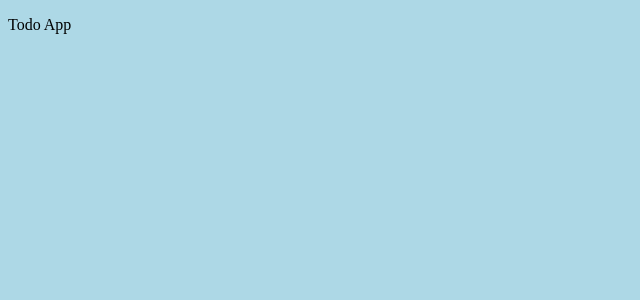
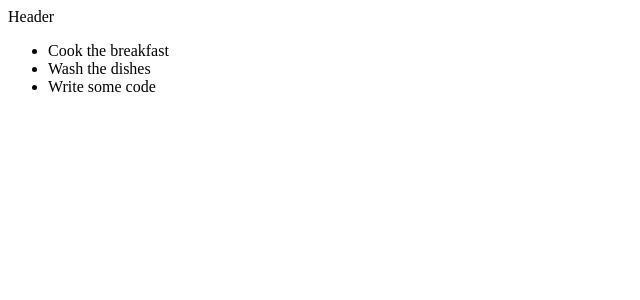
Before and after one commit to aitzhans/react-todo, a React app: page / in a window 1280 px wide. Shown: the top 300 px of the page, without its empty margins (0-640 px from the left). Built offline with nearby package versions, Linux system fonts and the light colour scheme.

Commit message:
feat: add basic structure and context

```diff
--- /dev/null
+++ b/src/components/App/App.jsx
@@ -0,0 +1,16 @@
+import React from 'react';
+import TodoListContextProvider from '../todo-context/TodoContext';
+
+import TodoHeader from '../todo-header/TodoHeader';
+import TodoList from '../todo-list/TodoList';
+
+export default function App() {
+  return (
+    <TodoListContextProvider>
+      <div>
+        <TodoHeader />
+        <TodoList />
+      </div>
+    </TodoListContextProvider>
+  );
+}
--- /dev/null
+++ b/src/components/App/index.js
@@ -0,0 +1,3 @@
+import App from './App';
+
+export default App;
--- /dev/null
+++ b/src/components/todo-context/TodoContext.js
@@ -0,0 +1,21 @@
+import React, { createContext, useState } from 'react';
+
+export const TodoListContext = createContext();
+
+const TodoListContextProvider = (props) => {
+  const { children } = props;
+  // eslint-disable-next-line no-unused-vars
+  const [todos, setTodos] = useState([
+    { todo: 'Cook the breakfast', id: 1 },
+    { todo: 'Wash the dishes', id: 2 },
+    { todo: 'Write some code', id: 3 },
+  ]);
+
+  return (
+    <TodoListContext.Provider value={{ todos }}>
+      {children}
+    </TodoListContext.Provider>
+  );
+};
+
+export default TodoListContextProvider;
--- /dev/null
+++ b/src/components/todo-header/TodoHeader.jsx
@@ -0,0 +1,29 @@
+import React from 'react';
+// import { Text } from "@epam/loveship";
+// import { FlexRow } from "@epam/uui-components";
+
+// export default function TodoHeader() {
+//   return (
+//     <div>
+//       <FlexRow
+//         size="24"
+//       >
+//         <Text
+//           fontSize="16"
+//           lineHeight="24"
+//           size="24"
+//         >
+//           Header
+//         </Text>
+//       </FlexRow>
+//     </div>
+//   );
+// }
+
+export default function TodoHeader() {
+  return (
+    <div>
+      Header
+    </div>
+  );
+}
--- /dev/null
+++ b/src/components/todo-header/index.js
@@ -0,0 +1,3 @@
+import TodoHeader from './TodoHeader';
+
+export default TodoHeader;
--- /dev/null
+++ b/src/components/todo-item/TodoItem.jsx
@@ -0,0 +1,10 @@
+import React from 'react';
+
+export default function TodoItem(props) {
+  const { name } = props;
+  return (
+    <li>
+      {name}
+    </li>
+  );
+}
--- /dev/null
+++ b/src/components/todo-item/index.js
@@ -0,0 +1,3 @@
+import TodoItem from './TodoItem';
+
+export default TodoItem;
--- /dev/null
+++ b/src/components/todo-list/TodoList.jsx
@@ -0,0 +1,13 @@
+import React, { useContext } from 'react';
+
+import { TodoListContext } from '../todo-context/TodoContext';
+import TodoItem from '../todo-item';
+
+export default function TodoList() {
+  const { todos } = useContext(TodoListContext);
+  return (
+    <ul>
+      {todos.map((item) => <TodoItem name={item.todo} key={item.id} />)}
+    </ul>
+  );
+}
--- /dev/null
+++ b/src/components/todo-list/index.js
@@ -0,0 +1,3 @@
+import TodoList from './TodoList';
+
+export default TodoList;
--- a/src/index.js
+++ b/src/index.js
@@ -1,7 +1,5 @@
 import React from 'react';
 import ReactDOM from 'react-dom';
-import css from './main.scss';
-
-const App = () => <p>Todo App</p>;
+import App from './components/App';
 
 ReactDOM.render(<App />, document.getElementById('root'));
--- a/webpack.config.js
+++ b/webpack.config.js
@@ -2,15 +2,15 @@ const HtmlWebpackPlugin = require('html-webpack-plugin');
 const MiniCssExtractPlugin = require('mini-css-extract-plugin');
 
 module.exports = (env) => {
-
   const isProd = env.production;
 
+  // eslint-disable-next-line arrow-body-style
   const getStyleLoaders = () => {
     return [
       isProd ? MiniCssExtractPlugin.loader : 'style-loader',
       'css-loader'
-    ]
-  }
+    ];
+  };
 
   const getPlugins = () => {
     const plugins = [
@@ -27,7 +27,7 @@ module.exports = (env) => {
       );
     }
     return plugins;
-  }
+  };
 
   return {
     mode: isProd ? 'production' : 'development',
@@ -40,7 +40,7 @@ module.exports = (env) => {
       rules: [
 
         {
-          test: /\.js$/,
+          test: /\.jsx?$/,
           exclude: /node_modules/,
           loader: 'babel-loader'
         },
@@ -91,7 +91,10 @@ module.exports = (env) => {
 
     devServer: {
       open: true
+    },
+
+    resolve: {
+      extensions: ['', '.js', '.jsx'],
     }
-  }
-
+  };
 };
```
Also changed, not shown: .eslintrc.json, 1 other file (tests, documents, lock files or other folders).
